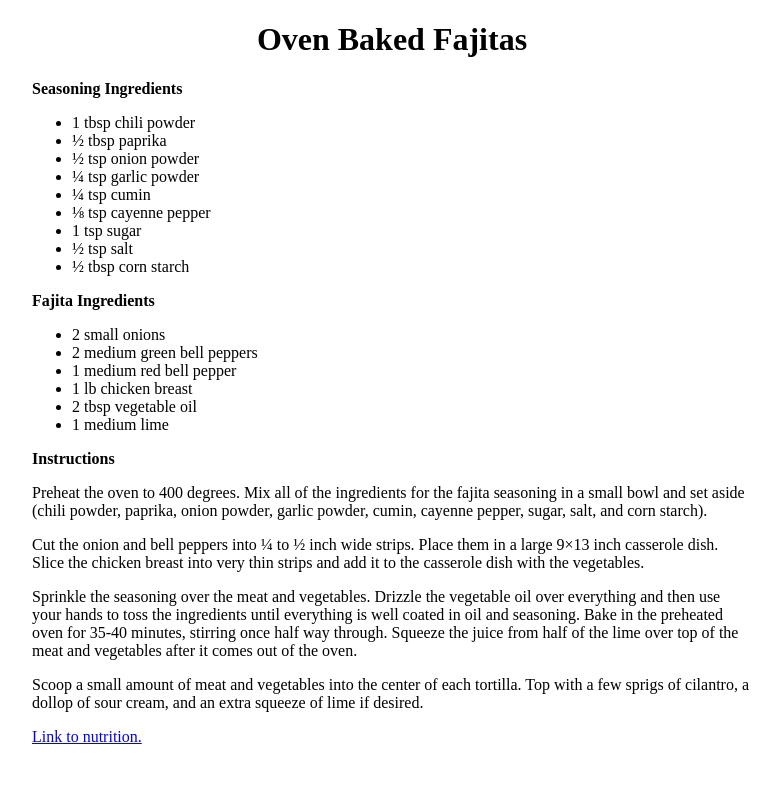
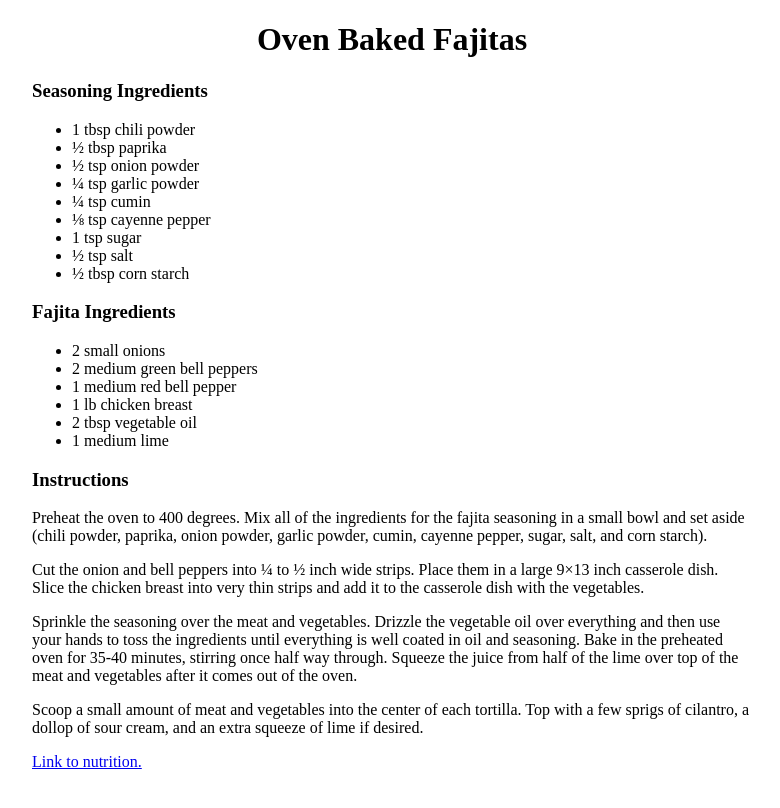
Before and after one commit to adamhammes/old-site, a Jekyll site: the page built from _posts/2015-01-07-oven-baked-fajitas.md, in a window 1280 px wide. Shown: the top 808 px of the page, without its empty margins (248-1028 px from the left). Built offline with Jekyll 4.4.1, drawn with Linux system fonts in a browser that asks for light colours.

Commit message:
Use actual headers in markdown

```diff
--- a/_posts/2015-01-07-oven-baked-fajitas.md
+++ b/_posts/2015-01-07-oven-baked-fajitas.md
@@ -2,7 +2,7 @@
 layout: post
 title:  Oven Baked Fajitas
 ---
-**Seasoning Ingredients**
+### Seasoning Ingredients
 
 * 1 tbsp chili powder
 * ½ tbsp paprika
@@ -14,7 +14,7 @@ title:  Oven Baked Fajitas
 * ½ tsp salt
 * ½ tbsp corn starch
 
-**Fajita Ingredients**
+### Fajita Ingredients
 
 * 2 small onions
 * 2 medium green bell peppers
@@ -23,7 +23,7 @@ title:  Oven Baked Fajitas
 * 2 tbsp vegetable oil
 * 1 medium lime
 
-**Instructions**
+### Instructions
 
 Preheat the oven to 400 degrees. Mix all of the ingredients for the fajita seasoning in a small bowl and set aside (chili powder, paprika, onion powder, garlic powder, cumin, cayenne pepper, sugar, salt, and corn starch).
 
```
